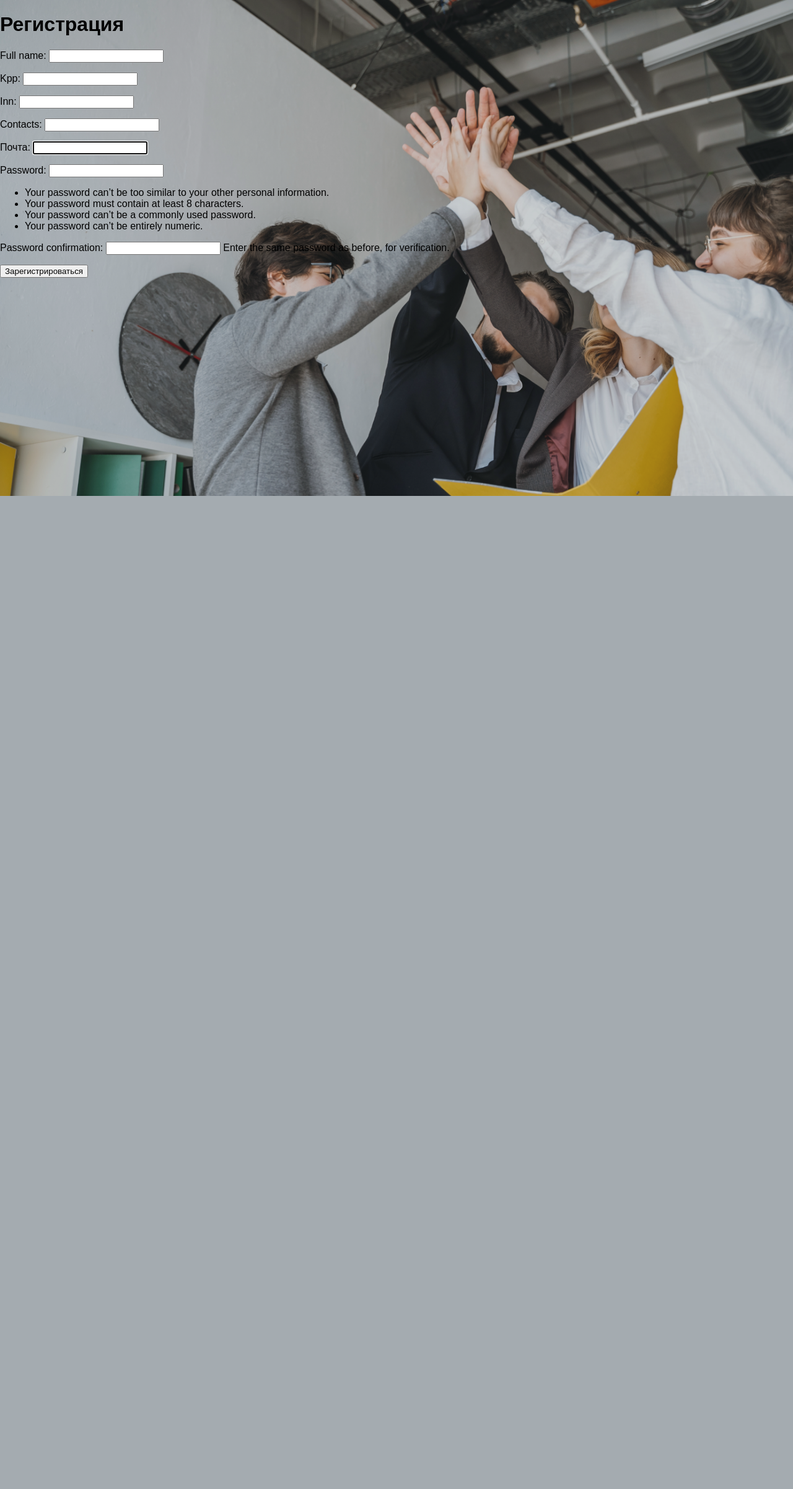
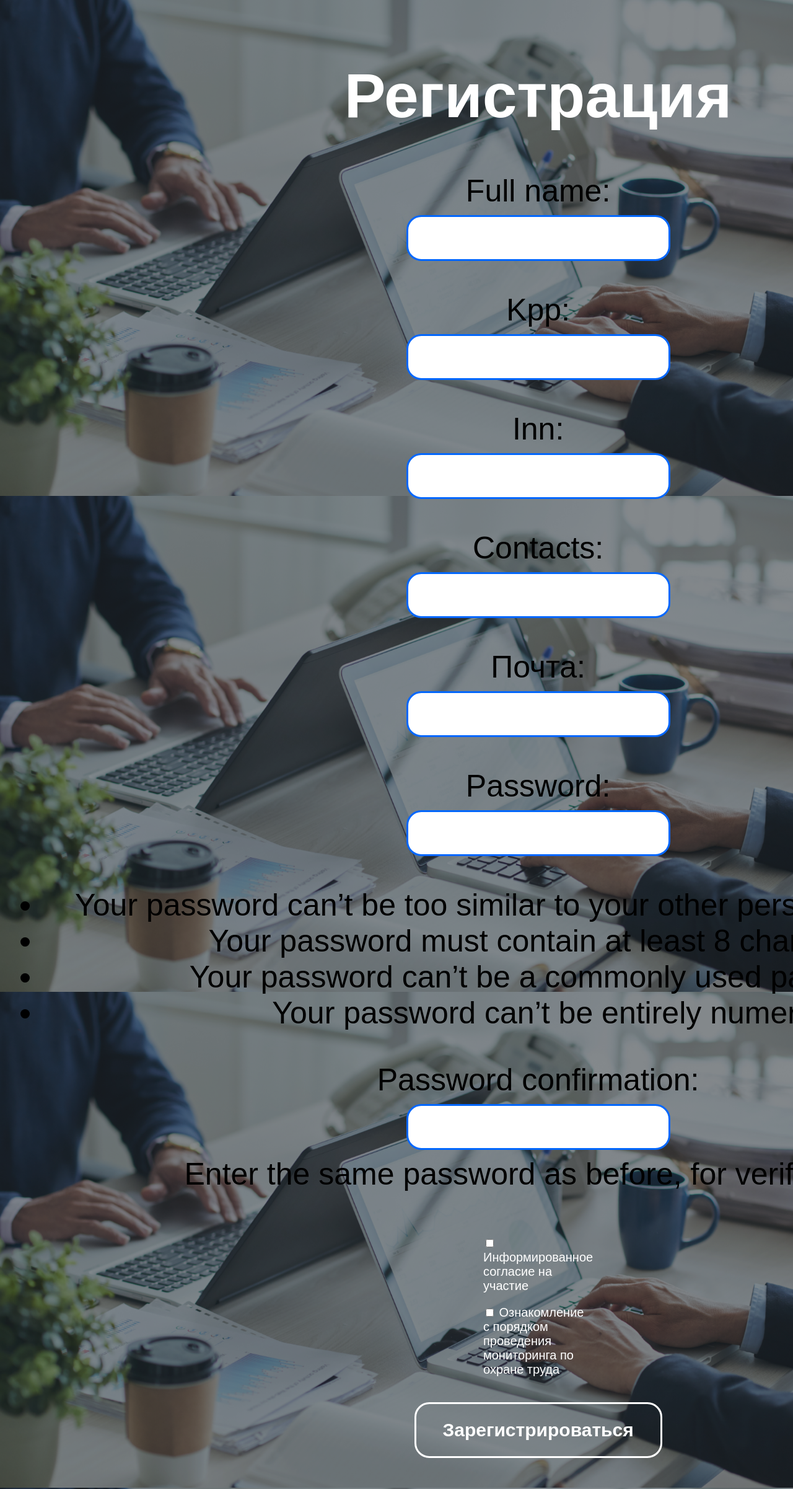
Before and after one commit to amigun/laborProtection, a Django app: page /ep/register/ in a window 1280 px wide; the page is wider, and only the part inside the window is pictured. Shown: that part at 62% size. Before the commit the page ends 800 px from the top of that part, so only its background shows below. Run offline with Django 4.2, Linux system fonts and the light colour scheme.

Commit message:
to check diff

```diff
--- /dev/null
+++ b/labourprotection/entrypoint/static/entrypoint/css/register.css
@@ -0,0 +1,72 @@
+body {
+	margin: 0;
+	padding: 0;
+	font-family: sans-serif;
+	background-size: cover;
+    background-image: url('/static/entrypoint/img/backgroundregister.png');
+    background-attachment: fixed;
+}
+
+body.locked {
+  height: 100vh;
+}
+
+.boxreg{
+    padding: 30px;
+    background: none;
+    text-align: center;
+    font-size: 50px;
+}
+
+.boxreg h1 {
+	color: white;
+	font-weight: 700;
+}
+
+.boxreg input[type="text"],.boxreg input[type="password"], .boxreg input[type="email"] {
+    border: 0;
+    background-color: white;
+    display: block;
+    margin: 10px auto;
+    text-align: left;
+    border: 3px solid #0367fd;
+    padding:14px 10px;
+    width:400px;
+    height: 40px;
+    outline: none;
+    color: Black;
+    border-radius: 24px;
+    transition:0.25px;
+    font-size: 20px;
+}
+
+.boxreg input[type="submit"]{
+	border: 0;
+background: none;
+display: block;
+margin: 20px auto;
+text-align: center;
+border: 3px solid white;
+padding: 14px 10 px;
+outline: none;
+color: white;
+border-radius: 24px;
+transition: 0.25px;
+cursor: pointer;
+width: 400px;
+height: 90px;
+top: 679px;
+left: 250px;
+font-size: 30px;
+font-weight: 700;
+}
+.boxreg input[type="submit"]:hover{
+	background: white;
+	color: #2E4458;
+}
+.checkbox{
+	color: white;
+	font-size: 20px;
+	text-align: left;
+	padding: 1px 750px;
+}
--- a/labourprotection/entrypoint/templates/entrypoint/base.html
+++ b/labourprotection/entrypoint/templates/entrypoint/base.html
@@ -8,6 +8,7 @@
     <meta http-equiv="X-UA-Compatible" content="ie=edge">
 
     <link rel="stylesheet" type="text/css" href="{% static 'entrypoint/css/login.css' %}">
+    <link rel="stylesheet" type="text/css" href="{% static 'entrypoint/css/register.css' %}">
     <title>{{ title }}</title>
 </head>
 <body>
--- a/labourprotection/entrypoint/templates/registration/register.html
+++ b/labourprotection/entrypoint/templates/registration/register.html
@@ -1,13 +1,33 @@
 {% extends 'entrypoint/base.html' %}
 
 {% block mainpart %}
-<h1>Регистрация</h1>
 
-<form action="{% url 'register' %}" method="post">
+<form class="boxreg" action="{% url 'register' %}" method="post">
+	<h1>Регистрация</h1>
     {{ form.as_p }}
     {% csrf_token %}
-    <button type="submit">Зарегистрироваться</button>
-</form>
+
+    <div class="checkbox">
+        <p><input  type="checkbox" id="Инф согл" name="" placeholder="">
+            <label  for="Инф согл">Информированное согласие на участие</label></p>
+        <p><input  type="checkbox" name="" placeholder="">
+            <label>Ознакомление с порядком проведения мониторинга по охране труда</label></p>
+    </div>
+
+    <input class="button" type="submit" value="Зарегистрироваться">
+
+{% endblock %}
+
+
+<!--<input type="text" name="" placeholder="КПП" id="userkpp">-->
+<!--<input type="text" name="" placeholder="ФИО" id="userfio">-->
+<!--<input type="text" name="" placeholder="ИНН" id="userinn">-->
+<!--<input type="text" name="" placeholder="Телефон" id="userphone">-->
+<!--<input type="text" name="" placeholder="E-Mail" id="usermail">-->
+<!--<input type="password" name="" placeholder="Пароль" id="userpass">-->
+
+
+
 
 <!--<input type="text" placeholder="ФИО">-->
 <!--<input type="text" placeholder="КПП">-->
@@ -17,4 +37,3 @@
 <!--<input type="checkbox">Информационное согласие на участие</input>-->
 <!--<input type="checkbox">Ознакомление порядком проведения мероприятия по охране труда</input>-->
 <!--<a href="#">Зарегистрироваться</a>-->
-{% endblock %}
```
Also changed, not shown: labourprotection/entrypoint/static/entrypoint/img/backgroundregister.png (added).
